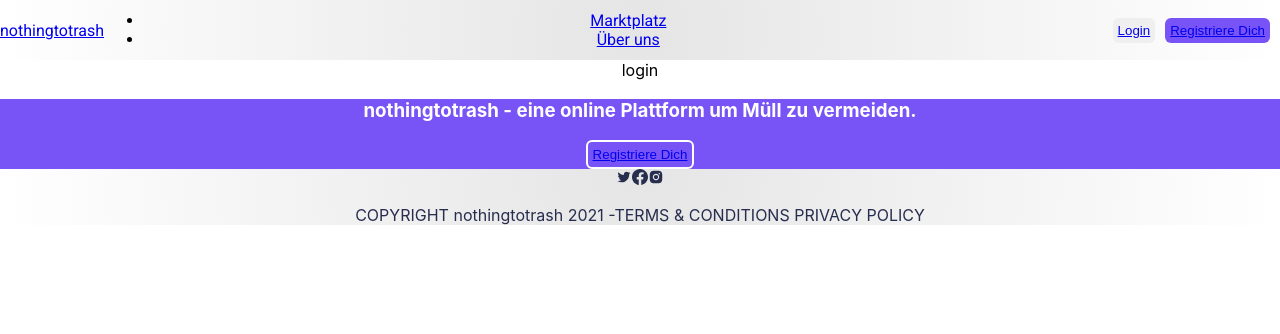
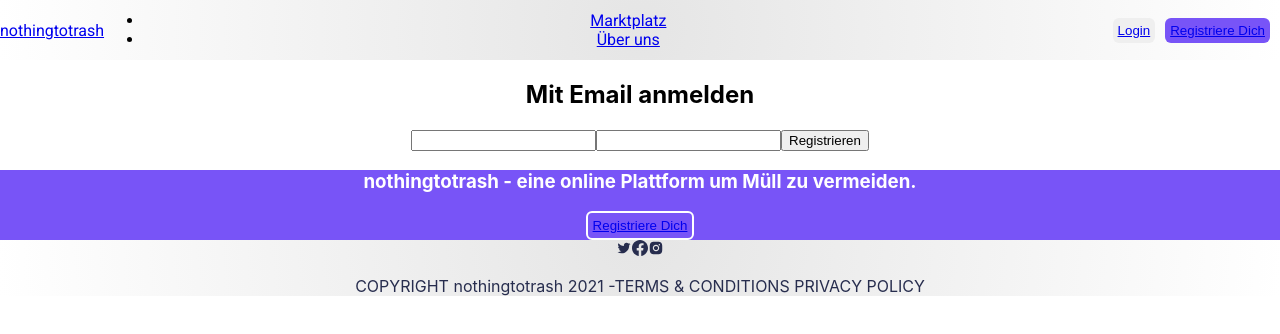
Before and after one commit to StephanPagel/nothing_to_trash, a React (Create React App) app in the folder frontend/: page /login in a window 1280 px wide. Shown: the top 334 px of the page. Built offline with nearby package versions, Linux system fonts and the light colour scheme.

Commit message:
naming bugs fixed

```diff
--- a/frontend/src/App.js
+++ b/frontend/src/App.js
@@ -6,7 +6,7 @@ import Footer from "./components/Footer";
 import Navbar from "./components/Navbar";
 import Maketplace from "./pages/marketplace";
 import SetProduct from "./pages/setProduct";
-import Wishlist from "./pages/wishlist";
+import Wishlist from "./pages/wishList";
 import AlreadySold from "./pages/alreadySold";
 import ProductDetail from "./pages/productDetail";
 import AboutUs from "./pages/aboutUs";
--- a/frontend/src/pages/login.jsx
+++ b/frontend/src/pages/login.jsx
@@ -3,6 +3,13 @@ import "./login.scss"
 
 export default function login() {
     return (
-        <div>login</div>
+        <div>
+            <div>
+                <h2>Mit Email anmelden</h2>
+                <input type="email" name="" id="" />
+                <input type="password" name="" id="" />
+                <button>Registrieren</button>
+            </div>
+        </div>
     )
 }
--- a/frontend/src/pages/setProducts.jsx
+++ b/frontend/src/pages/setProduct.jsx
@@ -1,9 +1,9 @@
 import "./set_product.scss"
 
-const setProducts = () => {
+const setProduct = () => {
     return (<div>
 
     </div>);
 }
 
-export default setProducts;
+export default setProduct;
```
